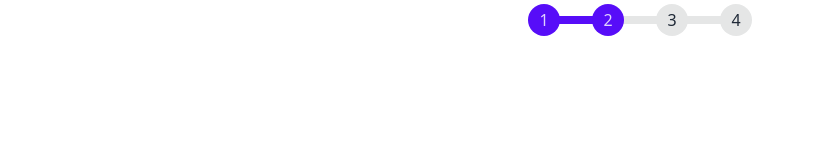
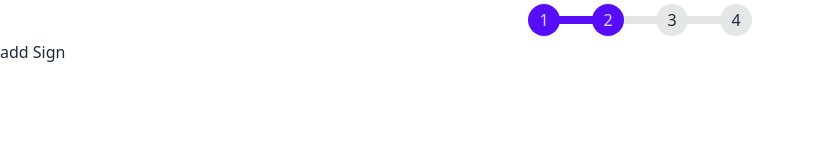
Before and after one commit to kimminsu31415/SignaHand, a React (Create React App) app: page /work in a window 1280 px wide. Shown: the top 160 px of the page, without its empty margins (0-814 px from the left). Built offline with nearby package versions, Linux system fonts and the light colour scheme.

Commit message:
feat: add Sign
사인 추가 버튼 클릭 시 손 동작으로 사인을 할 수 있는 캔버스가 렌더링된다.

```diff
--- /dev/null
+++ b/src/components/SignButton.tsx
@@ -0,0 +1,22 @@
+import React from "react";
+
+// canvas를 렌더링할 지 결정하기 위한 props
+interface CanvasType {
+    onChangeCanvas: (CanvasType: string) => void;
+}
+
+const SignButton: React.FC<CanvasType> = (props) => {
+    const buttonHandler = () => {
+        props.onChangeCanvas("view");
+    }
+
+    return(
+        <>
+            <button onClick={buttonHandler}>
+                add Sign
+            </button>
+        </>
+    );
+}
+
+export default SignButton;
--- a/src/components/Work.tsx
+++ b/src/components/Work.tsx
@@ -1,6 +1,14 @@
-import React from "react";
+import React, { useState } from "react";
+import SignButton from './SignButton';
+import Hand from './Hand';
 
 const Work: React.FC = () => {
+    const [canvas, setCanvas] = useState<string>("non-view");
+
+    const handleCanvasChange = (canvasType: string) => {
+        setCanvas(canvasType);
+    }
+
     return (
         <>
             <ul className="steps flex justify-center w-full">
@@ -9,6 +17,10 @@ const Work: React.FC = () => {
                 <li className="step"></li>
                 <li className="step"></li>
             </ul>
+            <SignButton onChangeCanvas={handleCanvasChange} />
+            <div>
+                {canvas=="view" && <Hand></Hand>}
+            </div>
         </>
     );
 };
```
